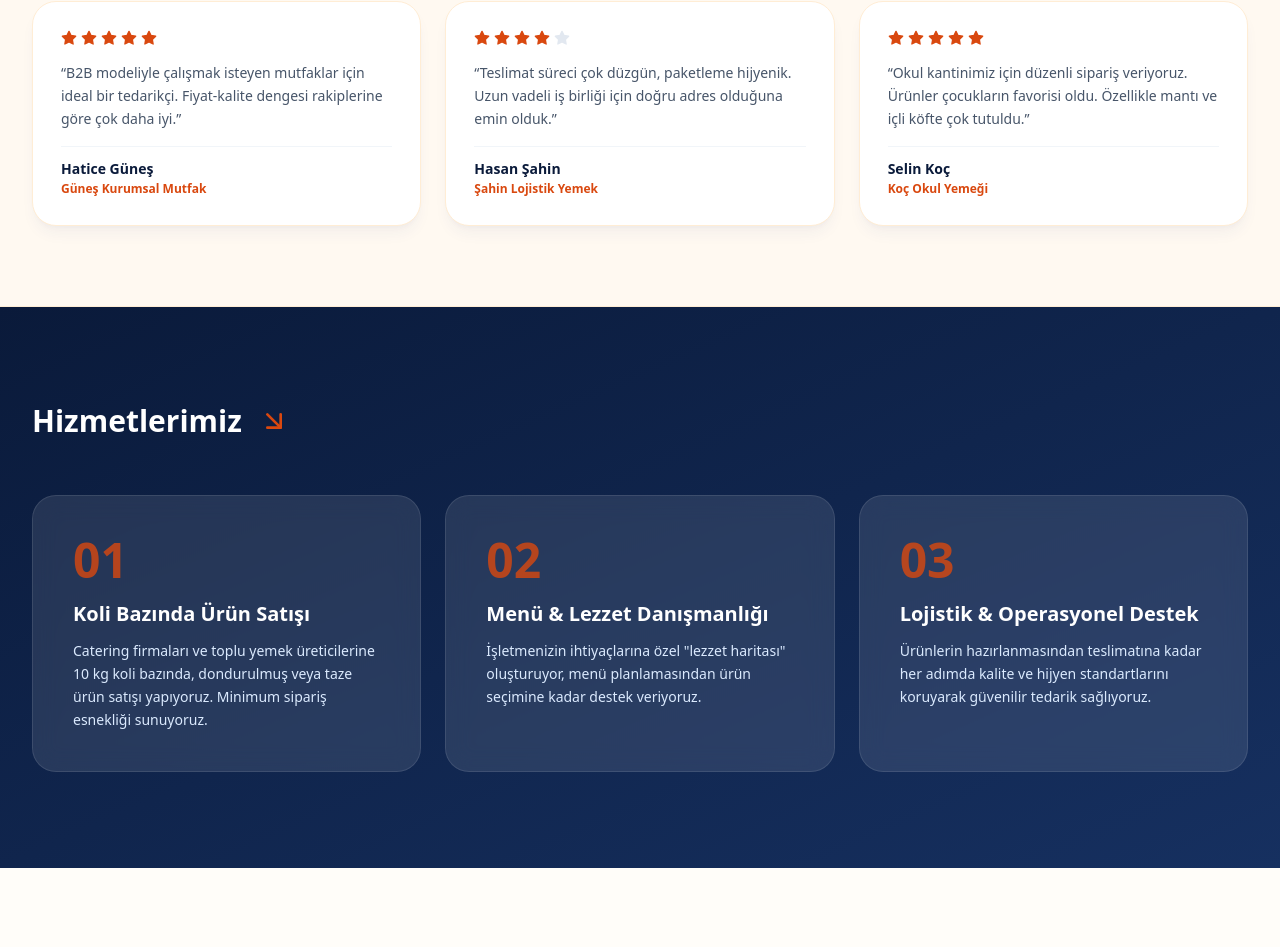
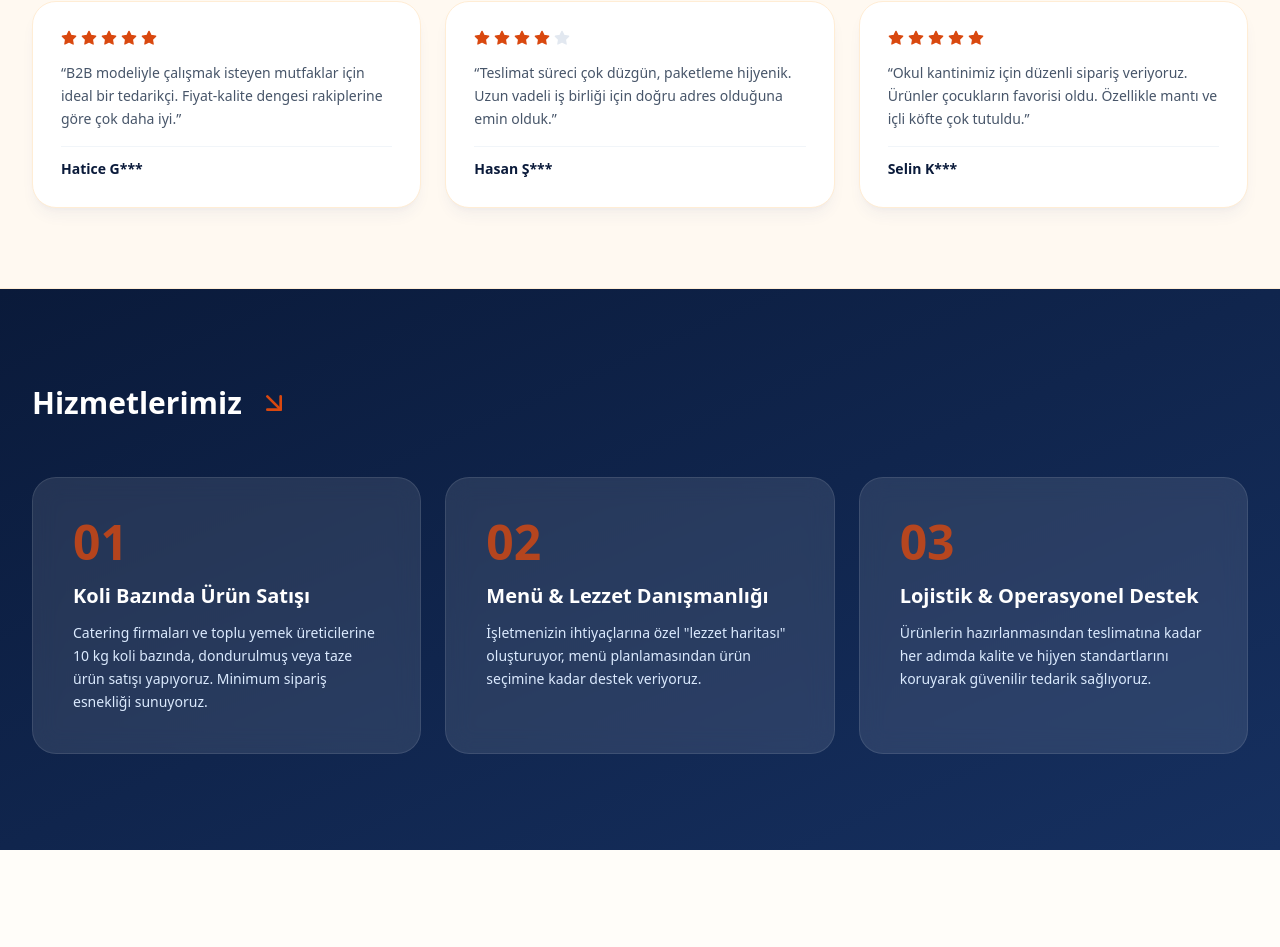
Before and after one commit to Kirosya/GurmeKupu, a Next.js app: page / in a window 1280 px wide. Shown: the part 2528-3475 px from the top of the page. Built offline with nearby package versions, Linux system fonts and the light colour scheme.

Commit message:
Yorumlardan şirket isimleri kaldırıldı ve soyisimler sansürlendi (Örn: Mehmet Y***)

```diff
--- a/src/app/page.tsx
+++ b/src/app/page.tsx
@@ -7,62 +7,52 @@ import { MessageCircle, Instagram, ArrowDownRight, Phone, Mail, MapPin, Star } f
 
 const ALL_REVIEWS = [
   {
-    name: 'Mehmet Yılmaz',
-    company: 'Yılmaz Catering',
+    name: 'Mehmet Y***',
     text: 'Toplu siparişlerimizde hiç sorun yaşamadık. Yaprak sarması ve lahana sarması kalitesi tutarlı, her kolide aynı lezzeti buluyoruz. Kesinlikle tavsiye ederim.',
     stars: 5,
   },
   {
-    name: 'Fatma Kaya',
-    company: 'Kaya Yemek Fabrikası',
+    name: 'Fatma K***',
     text: 'İçli köfte ve mantı siparişlerimizi düßeğdük fiyata ve zamanında alıyoruz. -18°C’de raf ömrü bizim için çok kritik, bu konuda hiç sorun çıkmadı.',
     stars: 5,
   },
   {
-    name: 'Ali Demir',
-    company: 'Ankara Toplu Yemek A.Ş.',
+    name: 'Ali D***',
     text: 'Koli bazlı satış sistemi işimizi çok kolaylaştırdı. Minimum sipariş esnekliği sayesinde stok yönetimimiz çok daha verimli hale geldi.',
     stars: 5,
   },
   {
-    name: 'Ayşe Özcan',
-    company: 'Özcan Organizasyon',
+    name: 'Ayşe Ö***',
     text: 'Etkinlik yemeklerimiz için patlıcan dolma ve biber dolma alıyoruz. Misafirlerimizden çok olumlu geri dönüşler alıyoruz. Hizmet kalitesi yüksek.',
     stars: 5,
   },
   {
-    name: 'Hasan Şahin',
-    company: 'Şahin Lojistik Yemek',
+    name: 'Hasan Ş***',
     text: 'Teslimat süreci çok düzgün, paketleme hijyenik. Uzun vadeli iş birliği için doğru adres olduğuna emin olduk.',
     stars: 4,
   },
   {
-    name: 'Zeynep Arslan',
-    company: 'Arslan Mutfak',
+    name: 'Zeynep A***',
     text: 'Gurme Küpü ile çalışmaya başlamadan önce çeşitli firmalar denedik. Tutarlı kalite ve dürüst iletişim açısından bu firmayı çok daha üstün bulduk.',
     stars: 5,
   },
   {
-    name: 'Mustafa Çelik',
-    company: 'Çelik Kurumsal Yemek',
+    name: 'Mustafa Ç***',
     text: 'Menü danışmanlığı hizmetinden de yararlandık, beklentimizin üzzerinde destek aldık. Özellikle lezzet haritası çok işimize yaradı.',
     stars: 5,
   },
   {
-    name: 'Selin Koç',
-    company: 'Koç Okul Yemeği',
+    name: 'Selin K***',
     text: 'Okul kantinimiz için düzenli sipariş veriyoruz. Ürünler çocukların favorisi oldu. Özellikle mantı ve içli köfte çok tutuldu.',
     stars: 5,
   },
   {
-    name: 'Recep Yıldız',
-    company: 'Yıldız Catering Grubu',
+    name: 'Recep Y***',
     text: 'Euro palet düzeyinde toplu sipariş verdik, lojistik süreç çok akıcıydı. Her aşamada bilgilendirme yapıldı, güven veren bir firma.',
     stars: 4,
   },
   {
-    name: 'Hatice Güneş',
-    company: 'Güneş Kurumsal Mutfak',
+    name: 'Hatice G***',
     text: 'B2B modeliyle çalışmak isteyen mutfaklar için ideal bir tedarikçi. Fiyat-kalite dengesi rakiplerine göre çok daha iyi.',
     stars: 5,
   },
@@ -257,7 +247,6 @@ export default function LandingHomePage() {
                   <p className="text-slate-600 leading-relaxed text-sm flex-1">&ldquo;{review.text}&rdquo;</p>
                   <div className="pt-3 border-t border-slate-100">
                     <p className="font-black text-[#0A1A3A] text-sm">{review.name}</p>
-                    <p className="text-xs text-[#D9480F] font-bold mt-0.5">{review.company}</p>
                   </div>
                 </div>
               ))}
```
